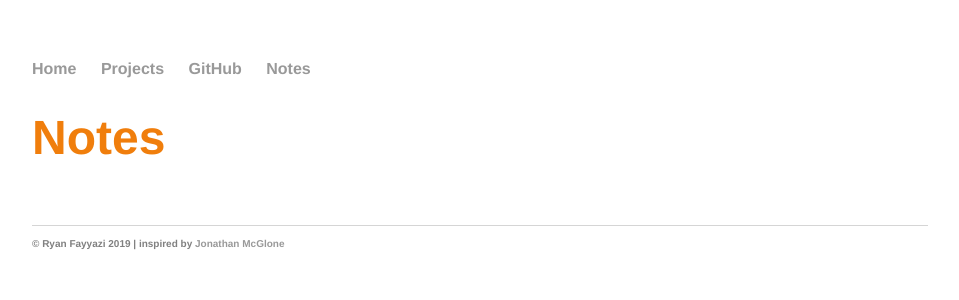
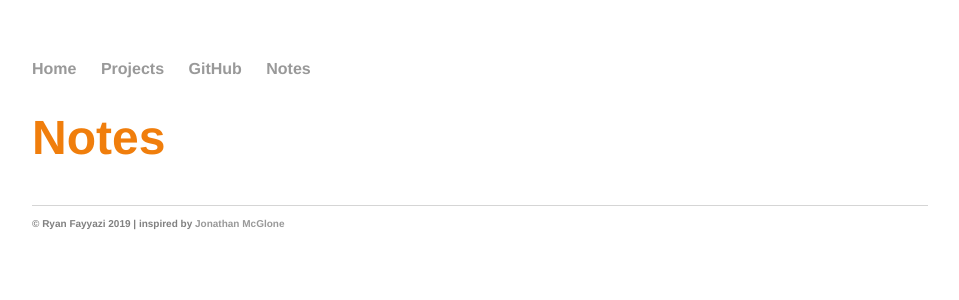
Before and after one commit to rfayyazi/rfayyazi.github.io, a Jekyll site: the page built from notes/index.html, in a window 1280 px wide. Shown: the top 300 px of the page, without its empty margins (160-1119 px from the left). Built offline with Jekyll 4.4.1, drawn with Linux system fonts in a browser that asks for light colours; some web fonts are replaced.

Commit message:
Update main.css

```diff
--- a/css/main.css
+++ b/css/main.css
@@ -38,9 +38,8 @@ footer {
 }
 
 ul.posts {
-/*     margin: 20px auto 40px;  */
+    margin: 20px auto 40px;
     font-size: 1.0em;
-    margin: 60px auto;
     font-size: 1.0em;
     font-family: 'Helvetica', 'Arial', 'Sans-Serif';
     color: #333;
```
